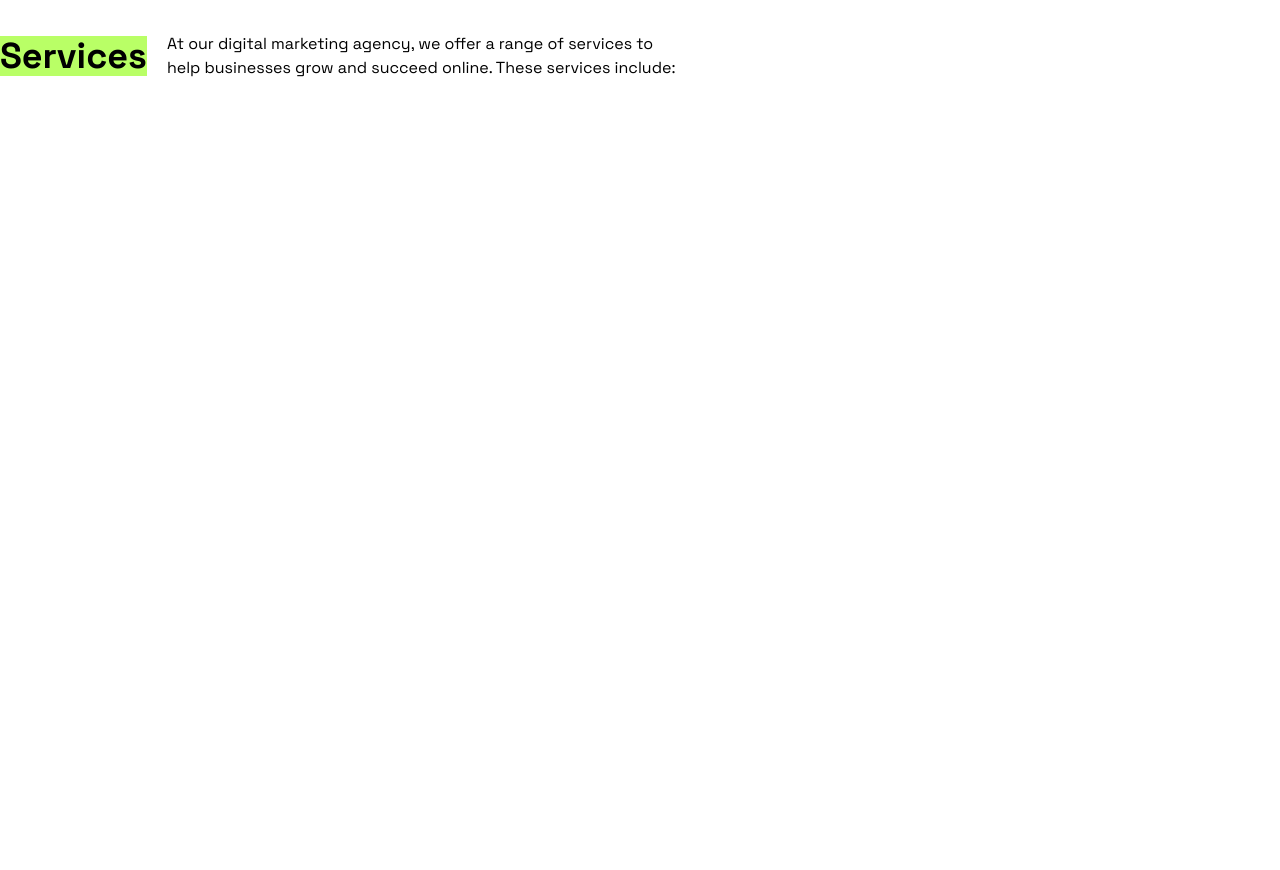
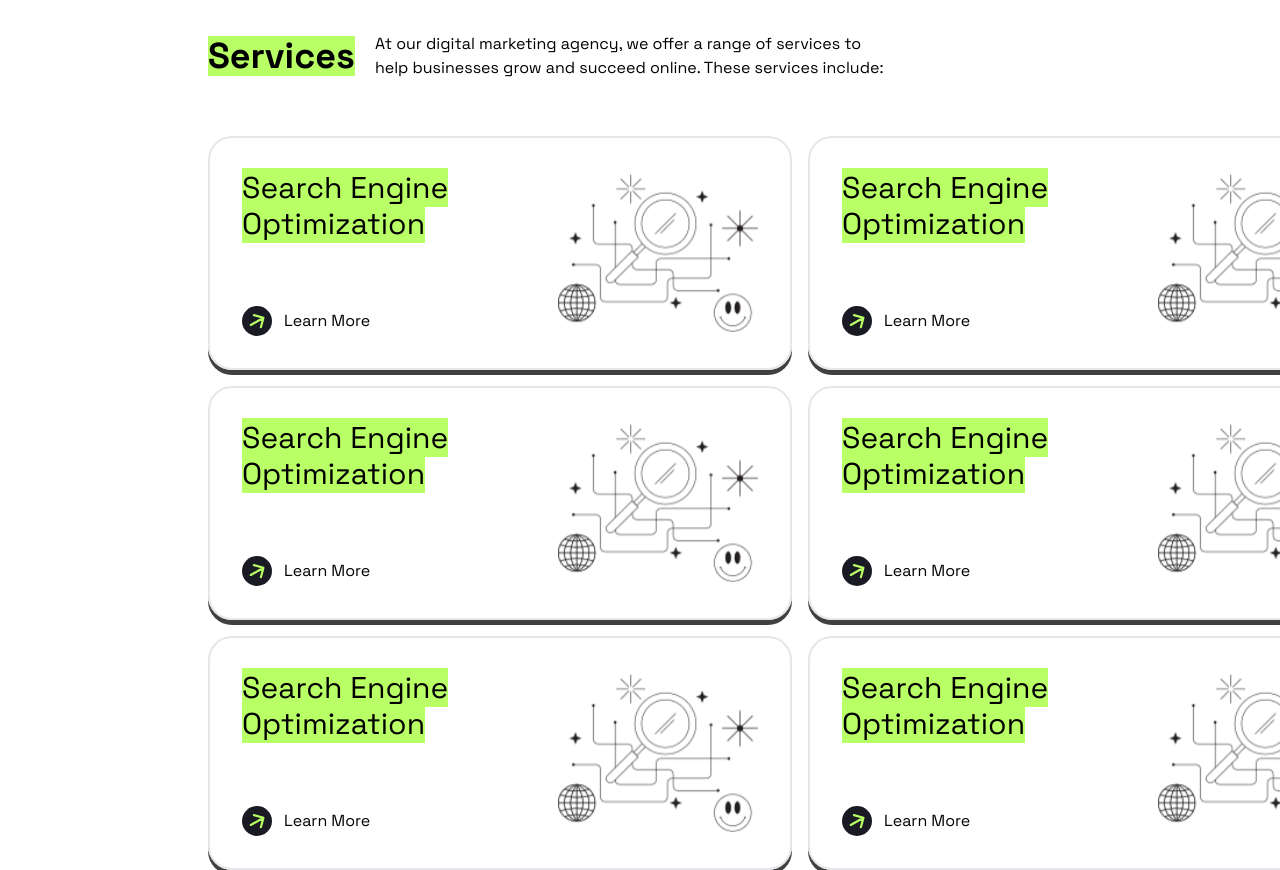
Before and after one commit to merukode/positivus-slicing, a Next.js app: page / in a window 1280 px wide. Shown: the part 1020-1890 px from the top of the page. Before the commit the page ends 1116 px from the top, so only its background shows below. Built offline with nearby package versions, Linux system fonts and the light colour scheme.

Commit message:
Update Homepage

```diff
--- /dev/null
+++ b/app/components/Boxes.jsx
@@ -0,0 +1,147 @@
+import React from "react";
+import Image from "next/image";
+function Boxes() {
+  return (
+    <main className="grid grid-cols-2 gap-4 mt-10">
+      <div className="w-full shadow-5xl p-8 flex  justify-between rounded-3xl border-2">
+        <section>
+        <p className="text-3xl inline bg-[#B9FF66] bg-">Search Engine Optimization</p>
+        <span className="flex gap-3 mt-16 items-center">
+            <Image
+              src="/green-arrow.svg"
+              alt="Search"
+              width={30}
+              height={30}
+              priority
+            />
+            <p>Learn More</p>
+        </span>
+        </section>
+        <Image
+          src="/ilus-1.svg"
+          alt="Search"
+          width={200}
+          height={200}
+          priority
+        />
+      </div>
+
+      <div className="w-full p-8 shadow-5xl flex justify-between rounded-3xl border-2">
+        <section>
+        <p className="text-3xl inline bg-[#B9FF66] bg-">Search Engine Optimization</p>
+        <span className="flex gap-3 mt-16 items-center">
+            <Image
+              src="/green-arrow.svg"
+              alt="Search"
+              width={30}
+              height={30}
+              priority
+            />
+            <p>Learn More</p>
+        </span>
+        </section>
+        <Image
+          src="/ilus-1.svg"
+          alt="Search"
+          width={200}
+          height={200}
+          priority
+        />
+      </div>
+
+      <div className="w-full p-8 shadow-5xl flex justify-between rounded-3xl border-2">
+        <section>
+        <p className="text-3xl inline bg-[#B9FF66] bg-">Search Engine Optimization</p>
+        <span className="flex gap-3 mt-16 items-center">
+            <Image
+              src="/green-arrow.svg"
+              alt="Search"
+              width={30}
+              height={30}
+              priority
+            />
+            <p>Learn More</p>
+        </span>
+        </section>
+        <Image
+          src="/ilus-1.svg"
+          alt="Search"
+          width={200}
+          height={200}
+          priority
+        />
+      </div>
+
+      <div className="w-full p-8 shadow-5xl flex justify-between rounded-3xl border-2">
+        <section>
+        <p className="text-3xl inline bg-[#B9FF66] bg-">Search Engine Optimization</p>
+        <span className="flex gap-3 mt-16 items-center">
+            <Image
+              src="/green-arrow.svg"
+              alt="Search"
+              width={30}
+              height={30}
+              priority
+            />
+            <p>Learn More</p>
+        </span>
+        </section>
+        <Image
+          src="/ilus-1.svg"
+          alt="Search"
+          width={200}
+          height={200}
+          priority
+        />
+      </div>
+
+      <div className="w-full p-8 shadow-5xl flex justify-between rounded-3xl border-2">
+        <section>
+        <p className="text-3xl inline bg-[#B9FF66] bg-">Search Engine Optimization</p>
+        <span className="flex gap-3 mt-16 items-center">
+            <Image
+              src="/green-arrow.svg"
+              alt="Search"
+              width={30}
+              height={30}
+              priority
+            />
+            <p>Learn More</p>
+        </span>
+        </section>
+        <Image
+          src="/ilus-1.svg"
+          alt="Search"
+          width={200}
+          height={200}
+          priority
+        />
+      </div>
+
+      <div className="w-full p-8 shadow-5xl flex justify-between rounded-3xl border-2">
+        <section>
+        <p className="text-3xl inline bg-[#B9FF66] bg-">Search Engine Optimization</p>
+        <span className="flex gap-3 mt-16 items-center">
+            <Image
+              src="/green-arrow.svg"
+              alt="Search"
+              width={30}
+              height={30}
+              priority
+            />
+            <p>Learn More</p>
+        </span>
+        </section>
+        <Image
+          src="/ilus-1.svg"
+          alt="Search"
+          width={200}
+          height={200}
+          priority
+        />
+      </div>
+    </main>
+  );
+}
+
+export default Boxes;
--- a/app/page.js
+++ b/app/page.js
@@ -1,5 +1,6 @@
 import Image from "next/image";
 import Company from "./components/Company";
+import Boxes from "./components/Boxes";
 
 export default function Home() {
   return (
@@ -55,12 +56,13 @@ export default function Home() {
       {/* Company Logos */}
       <Company/>
       {/* Services */}
-      <section className="mt-28">
+      <section className="mt-28 px-52">
         <div className="flex gap-5 items-center">
         <h2 className="text-4xl mt-5 bg-[#B9FF66] font-bold mb-5">Services</h2>
         <p>At our digital marketing agency, we offer a range of services to <br/> help businesses grow and succeed online. These services include:</p>
         </div>
         {/* Boxes */}
+        <Boxes/>
       </section>
     </main>
   );
--- a/tailwind.config.js
+++ b/tailwind.config.js
@@ -7,10 +7,9 @@ module.exports = {
   ],
   theme: {
     extend: {
-      backgroundImage: {
-        "gradient-radial": "radial-gradient(var(--tw-gradient-stops))",
-        "gradient-conic":
-          "conic-gradient(from 180deg at 50% 50%, var(--tw-gradient-stops))",
+      boxShadow: {
+
+        "5xl": "0px 5px 0px 0px rgba(0,0,0,0.75);"
       },
     },
   },
```
Also changed, not shown: public/green-arrow.svg (added), public/ilus-1.svg (added).
